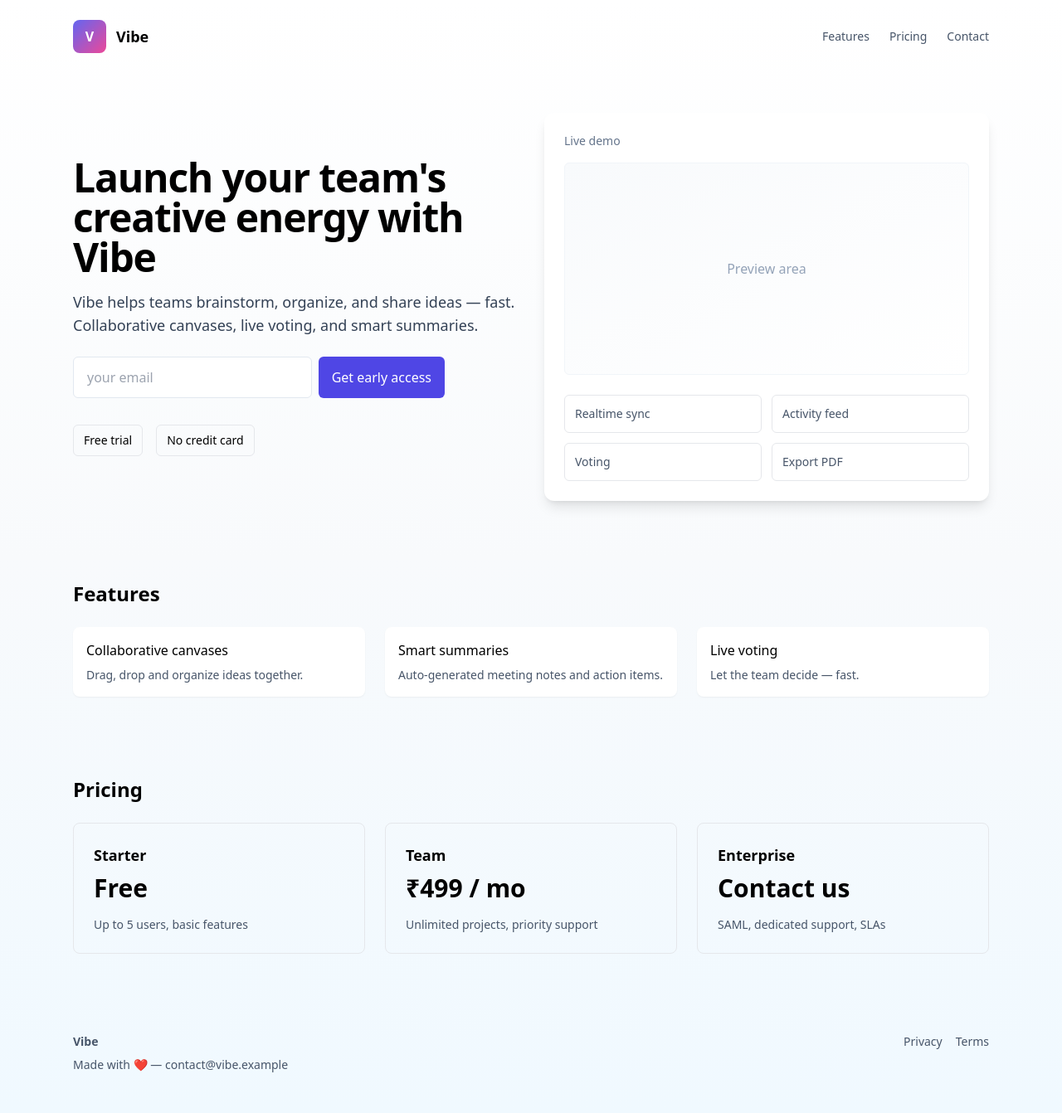
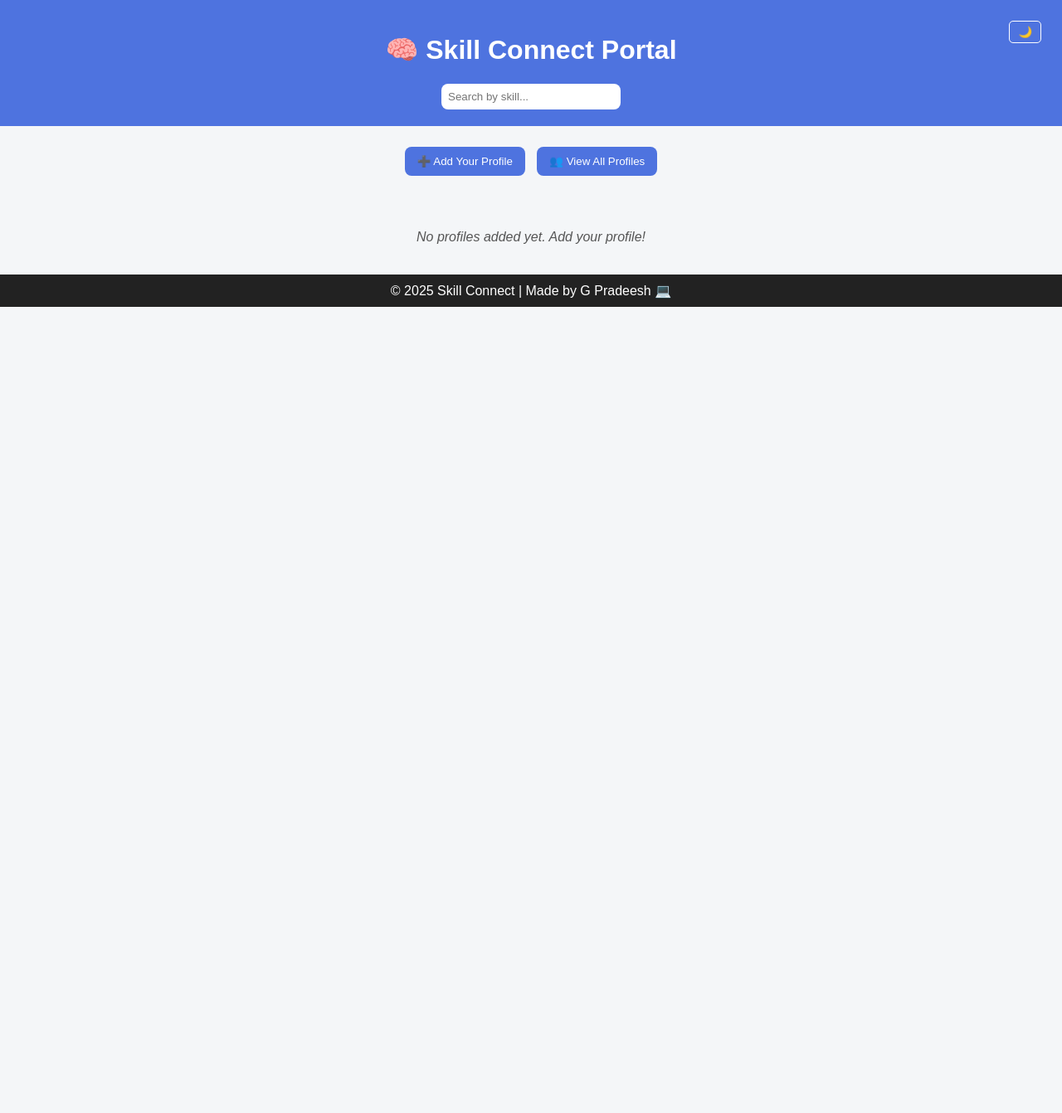
Before and after one commit to gpradeesh/skill.connect-portal, a plain HTML site: page index.html in a window 1280 px wide. Shown: the whole page at 83% size. After the commit the page ends 800 px from the top, so only its background shows below. Drawn offline with nearby package versions, Linux system fonts and the light colour scheme.

Commit message:
index.html

```diff
--- a/index.html
+++ b/index.html
@@ -1,119 +1,42 @@
 <!DOCTYPE html>
 <html lang="en">
 <head>
-  <meta charset="UTF-8" />
-  <meta name="viewport" content="width=device-width, initial-scale=1.0" />
-  <title>Vibe — Team Collaboration Platform</title>
-  <script src="https://cdn.tailwindcss.com"></script>
+  <meta charset="UTF-8">
+  <meta name="viewport" content="width=device-width, initial-scale=1.0">
+  <title>Skill Connect Portal</title>
+  <link rel="stylesheet" href="style.css">
 </head>
-<body class="min-h-screen bg-gradient-to-b from-white via-slate-50 to-sky-50">
-  <header class="mx-auto max-w-6xl p-6 flex items-center justify-between">
-    <div class="flex items-center gap-3">
-      <div class="w-10 h-10 rounded-lg bg-gradient-to-br from-indigo-500 to-pink-500 flex items-center justify-center text-white font-bold">V</div>
-      <div class="text-lg font-semibold">Vibe</div>
-    </div>
-    <nav class="hidden md:flex gap-6 text-sm text-slate-600">
-      <a href="#features">Features</a>
-      <a href="#pricing">Pricing</a>
-      <a href="#contact">Contact</a>
-    </nav>
-  </header>
+<body>
 
-  <main class="mx-auto max-w-6xl px-6 py-12 grid grid-cols-1 md:grid-cols-2 gap-8 items-center">
-    <section>
-      <h1 class="text-4xl md:text-5xl font-extrabold tracking-tight">Launch your team's creative energy with Vibe</h1>
-      <p class="mt-4 text-lg text-slate-700">Vibe helps teams brainstorm, organize, and share ideas — fast. Collaborative canvases, live voting, and smart summaries.</p>
+<header>
+  <h1>🧠 Skill Connect Portal</h1>
+  <input type="text" id="searchInput" placeholder="Search by skill..." oninput="searchSkill()">
+  <button class="toggle-dark" onclick="toggleDarkMode()">🌙</button>
+</header>
 
-      <form id="subscribeForm" class="mt-6 flex max-w-md gap-2">
-        <input id="email" type="email" required placeholder="your email" class="flex-1 rounded-md border border-slate-200 px-4 py-3 focus:outline-none focus:ring-2 focus:ring-indigo-300" />
-        <button type="submit" class="rounded-md bg-indigo-600 text-white px-4 py-3">Get early access</button>
-      </form>
-      <div id="message" class="mt-3 text-sm text-slate-600"></div>
+<main>
+  <div class="buttons">
+    <button onclick="showAddForm()">➕ Add Your Profile</button>
+    <button onclick="loadProfiles()">👥 View All Profiles</button>
+  </div>
 
-      <div class="mt-8 flex gap-4">
-        <div class="rounded-md border px-3 py-2 text-sm">Free trial</div>
-        <div class="rounded-md border px-3 py-2 text-sm">No credit card</div>
-      </div>
-    </section>
+  <div id="formSection" class="hidden">
+    <h2>Add Your Profile</h2>
+    <input id="name" placeholder="Your Name" required>
+    <input id="dept" placeholder="Department">
+    <input id="teach" placeholder="Skills You Can Teach (comma separated)" required>
+    <input id="learn" placeholder="Skills You Want to Learn">
+    <input id="contact" placeholder="Email or Phone">
+    <button onclick="addProfile()">Save Profile</button>
+  </div>
 
-    <aside class="rounded-xl bg-white shadow-lg p-6">
-      <div class="text-sm text-slate-500">Live demo</div>
-      <div class="mt-4 h-64 rounded-md border border-slate-100 bg-gradient-to-br from-slate-50 to-white flex items-center justify-center text-slate-400">Preview area</div>
+  <div id="profiles"></div>
+</main>
 
-      <div class="mt-6 grid grid-cols-2 gap-3 text-sm text-slate-600">
-        <div class="p-3 rounded-md border">Realtime sync</div>
-        <div class="p-3 rounded-md border">Activity feed</div>
-        <div class="p-3 rounded-md border">Voting</div>
-        <div class="p-3 rounded-md border">Export PDF</div>
-      </div>
-    </aside>
-  </main>
+<footer>
+  © 2025 Skill Connect | Made by G Pradeesh 💻
+</footer>
 
-  <section id="features" class="mx-auto max-w-6xl px-6 py-12">
-    <h2 class="text-2xl font-semibold">Features</h2>
-    <div class="mt-6 grid grid-cols-1 md:grid-cols-3 gap-6">
-      <div class="rounded-lg bg-white p-4 shadow-sm">
-        <div class="font-medium">Collaborative canvases</div>
-        <div class="mt-2 text-sm text-slate-600">Drag, drop and organize ideas together.</div>
-      </div>
-      <div class="rounded-lg bg-white p-4 shadow-sm">
-        <div class="font-medium">Smart summaries</div>
-        <div class="mt-2 text-sm text-slate-600">Auto-generated meeting notes and action items.</div>
-      </div>
-      <div class="rounded-lg bg-white p-4 shadow-sm">
-        <div class="font-medium">Live voting</div>
-        <div class="mt-2 text-sm text-slate-600">Let the team decide — fast.</div>
-      </div>
-    </div>
-  </section>
-
-  <section id="pricing" class="mx-auto max-w-6xl px-6 py-12">
-    <h2 class="text-2xl font-semibold">Pricing</h2>
-    <div class="mt-6 grid grid-cols-1 md:grid-cols-3 gap-6">
-      <div class="rounded-lg border p-6">
-        <div class="text-lg font-semibold">Starter</div>
-        <div class="mt-2 text-3xl font-bold">Free</div>
-        <div class="mt-4 text-sm text-slate-600">Up to 5 users, basic features</div>
-      </div>
-      <div class="rounded-lg border p-6">
-        <div class="text-lg font-semibold">Team</div>
-        <div class="mt-2 text-3xl font-bold">₹499 / mo</div>
-        <div class="mt-4 text-sm text-slate-600">Unlimited projects, priority support</div>
-      </div>
-      <div class="rounded-lg border p-6">
-        <div class="text-lg font-semibold">Enterprise</div>
-        <div class="mt-2 text-3xl font-bold">Contact us</div>
-        <div class="mt-4 text-sm text-slate-600">SAML, dedicated support, SLAs</div>
-      </div>
-    </div>
-  </section>
-
-  <footer id="contact" class="mx-auto max-w-6xl px-6 py-12 text-sm text-slate-600">
-    <div class="flex flex-col md:flex-row justify-between gap-6">
-      <div>
-        <div class="font-semibold">Vibe</div>
-        <div class="mt-2">Made with ❤️ — contact@vibe.example</div>
-      </div>
-      <div class="flex gap-4">
-        <a href="#">Privacy</a>
-        <a href="#">Terms</a>
-      </div>
-    </div>
-  </footer>
-
-  <script>
-    const form = document.getElementById('subscribeForm');
-    const msg = document.getElementById('message');
-    form.addEventListener('submit', function (e) {
-      e.preventDefault();
-      const email = document.getElementById('email').value;
-      if (!email.includes('@')) {
-        msg.textContent = 'Invalid email';
-        return;
-      }
-      msg.textContent = 'Subscribed successfully!';
-      form.reset();
-    });
-  </script>
+<script src="script.js"></script>
 </body>
 </html>
```
